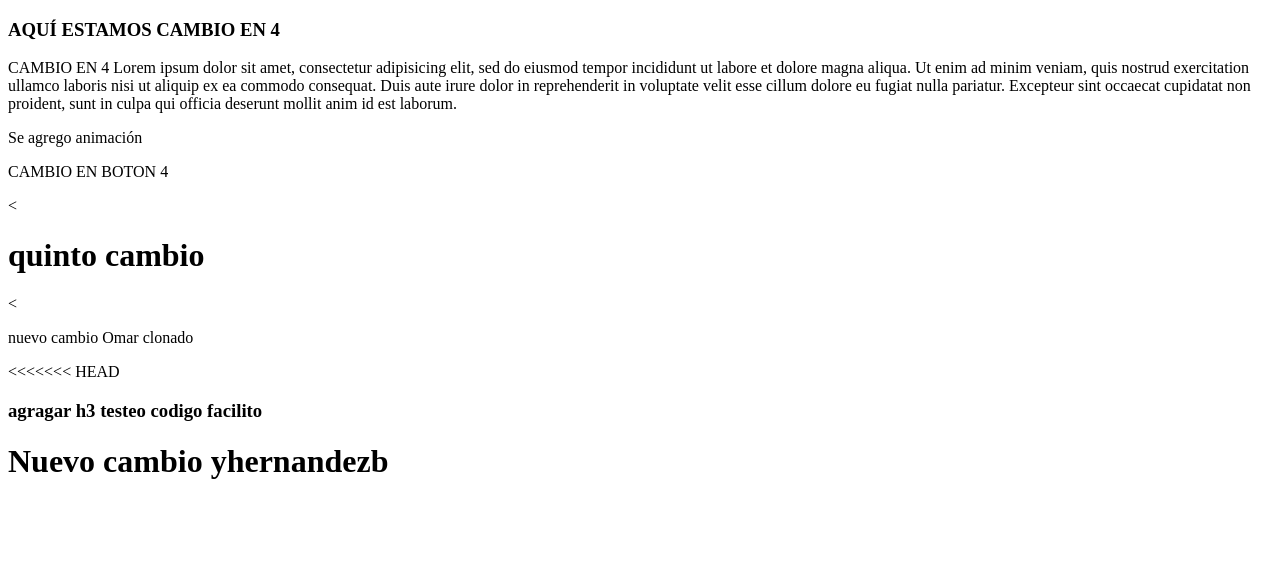
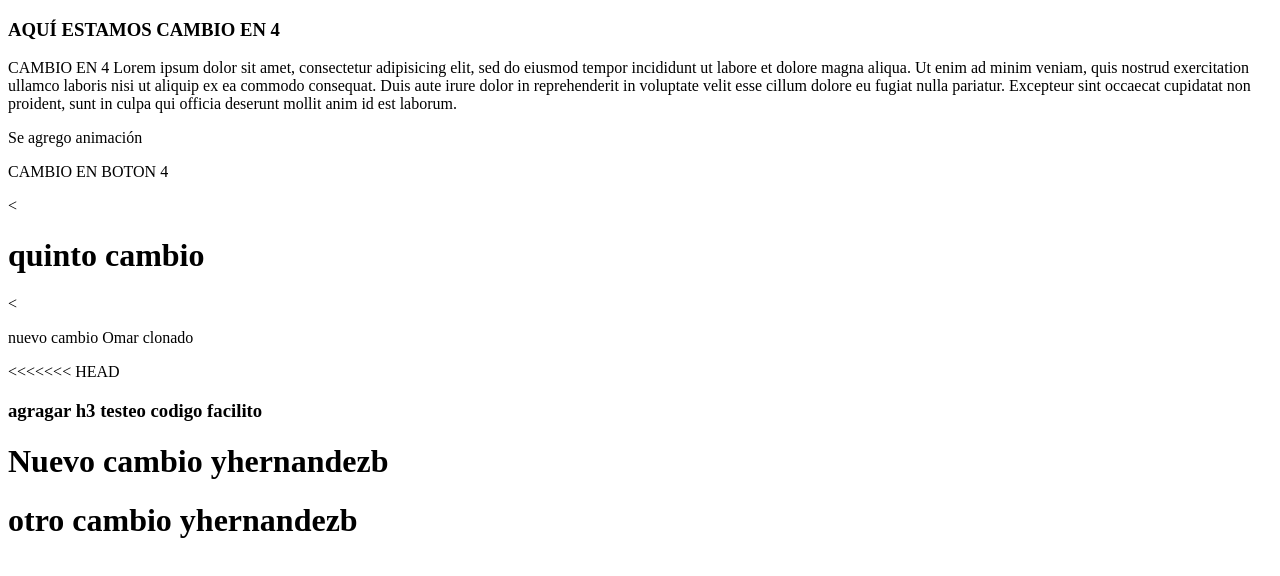
Before and after one commit to Comunidad-QVISION/GitFacilito, a plain HTML site: page index.html in a window 1280 px wide. Drawn offline with Linux system fonts and the light colour scheme.

Commit message:
Nuevo cambio yhernandezb

```diff
--- a/index.html
+++ b/index.html
@@ -22,6 +22,6 @@
 <<<<<<< HEAD
     <h3>agragar h3 testeo codigo facilito</h3>
     <h1>Nuevo cambio yhernandezb</h1>
-
+<h1>otro cambio yhernandezb</h1>
   </body>
 </html>
```
